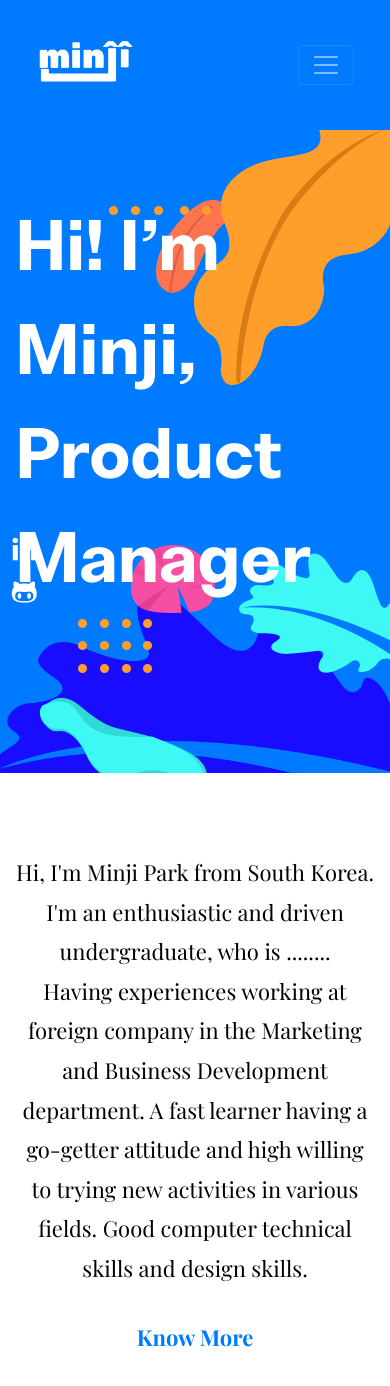
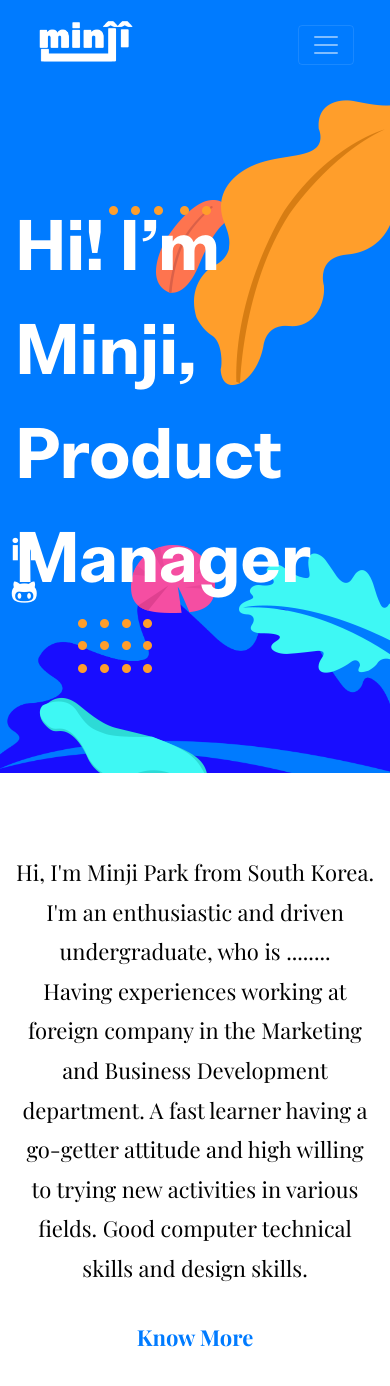
Before and after one commit to GrowingGlowingMinji/GrowingGlowingMinji.github.io, a Jekyll site: the page built from index.html, in a window 390 px wide and 1400 px high. Shown: the top 1386 px of the window. Built offline with Jekyll 4.4.1, drawn with Linux system fonts in a browser that asks for light colours.

Commit message:
media relative ratio

```diff
--- a/assets/scss/templates/_newadd.scss
+++ b/assets/scss/templates/_newadd.scss
@@ -32,7 +32,7 @@
 .font-description {
   font-family: $description-font !important;
 }
-@media (max-width: 900px) {
+@media (max-width: 991px) {
   .disaplay-none {
     display: none;
   }
@@ -41,6 +41,9 @@
   }
   .size-logo {
     width: 100px !important;
+  }
+  .navigation {
+    padding: 0 20px;
   }
 }
 
```
